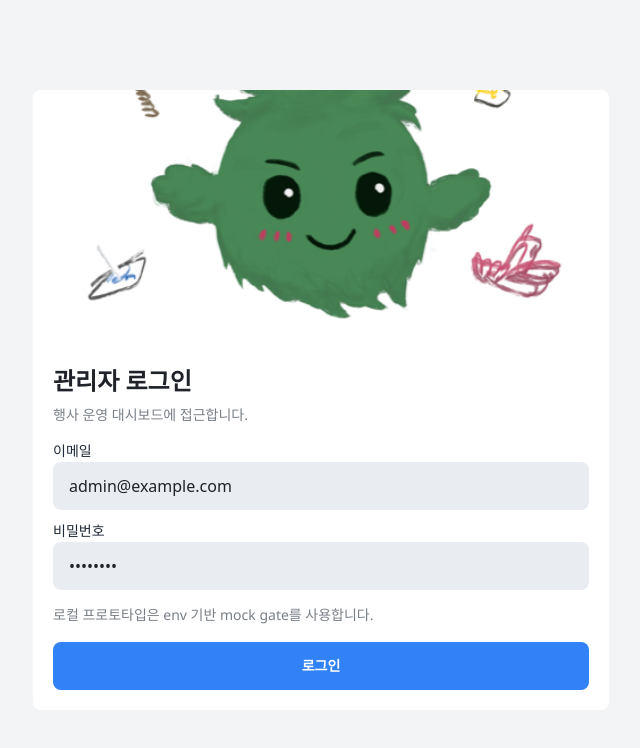
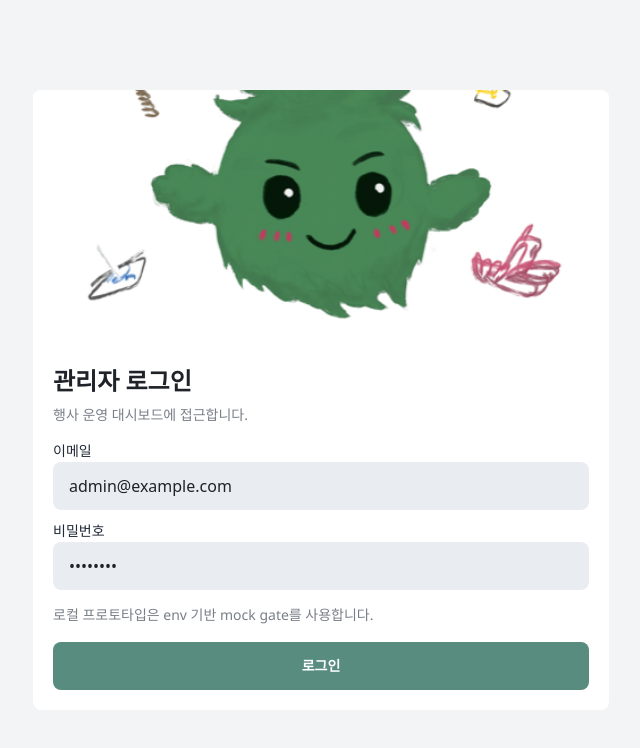
Before and after one commit to pendant-k/msi-event-scheduler, a Next.js app in the folder apps/web/: page / in a window 1280 px wide. Shown: the top 748 px of the page, without its empty margins (319-959 px from the left). Built offline with nearby package versions, Linux system fonts and the light colour scheme.

Commit message:
style(web): update primary color

```diff
--- a/apps/web/src/app/globals.css
+++ b/apps/web/src/app/globals.css
@@ -9,8 +9,8 @@
     --app-surface-muted: #e9edf2;
     --app-text: #1f2329;
     --app-muted: #6b7280;
-    --app-blue: #3182f6;
-    --app-blue-hover: #1b64da;
+    --app-blue: #588c7e;
+    --app-blue-hover: #477468;
     --app-separator: rgba(31, 35, 41, 0.08);
     --motion-duration-fast: 120ms;
     --motion-duration-base: 180ms;
```
